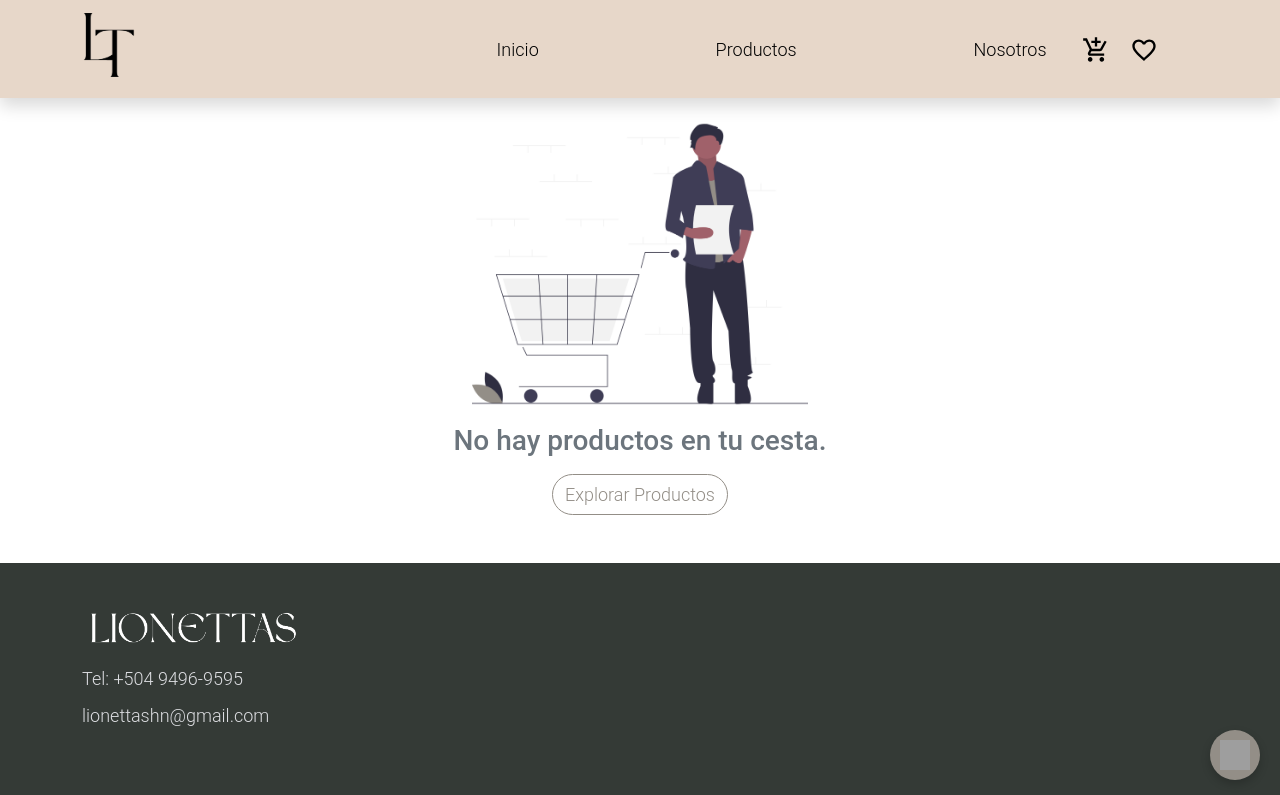
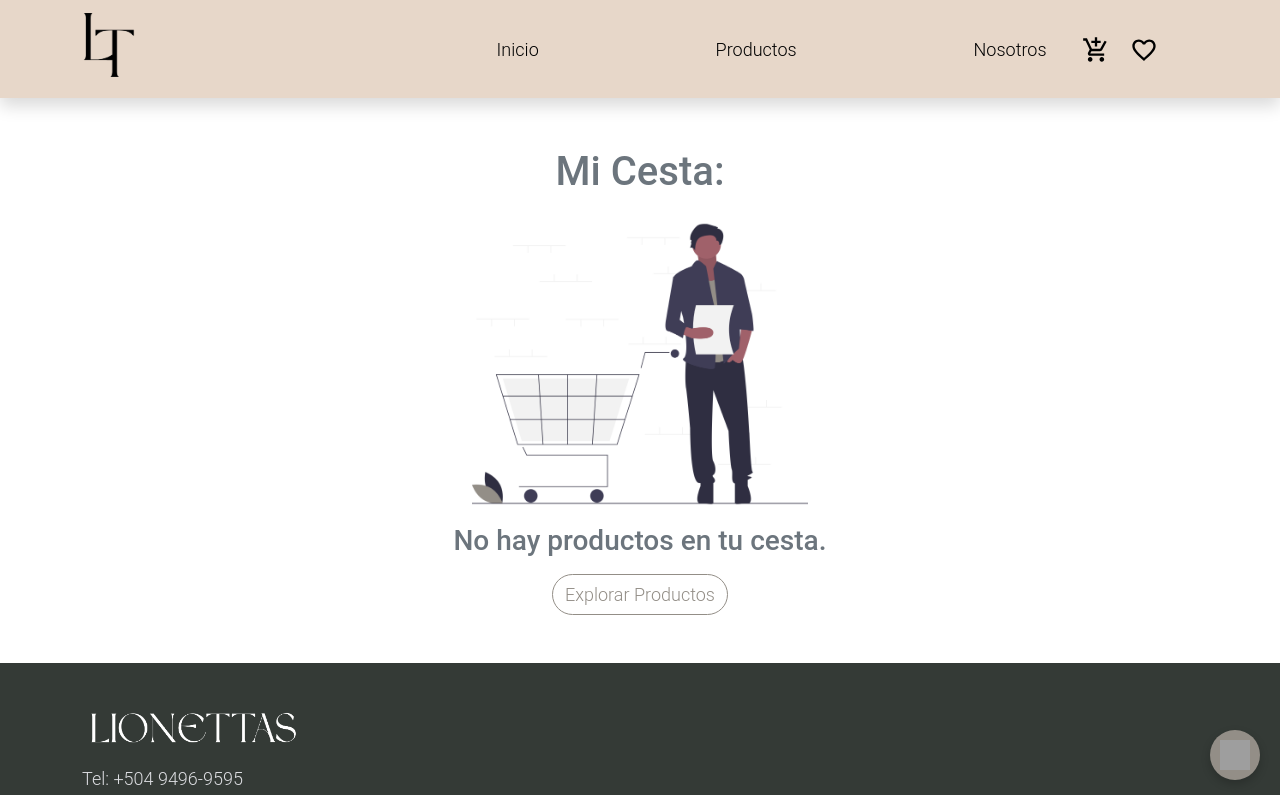
Before and after one commit to Allam9573/piedra-y-oro, a React (Vite) app: page /my-cart in a window 1280 px wide. Shown: the top 795 px of the page. Built offline with nearby package versions, Linux system fonts and the light colour scheme; grey boxes are pictures that could not be loaded; a web font is replaced by a local one.

Commit message:
arreglado problema navbar super puesto

```diff
--- a/src/assets/css/styles.css
+++ b/src/assets/css/styles.css
@@ -5,6 +5,9 @@
     padding: 0;
     box-sizing: border-box;
     text-decoration: none;
+}
+body{
+    padding-top: 100px;
 }
 
 .pink {
```
